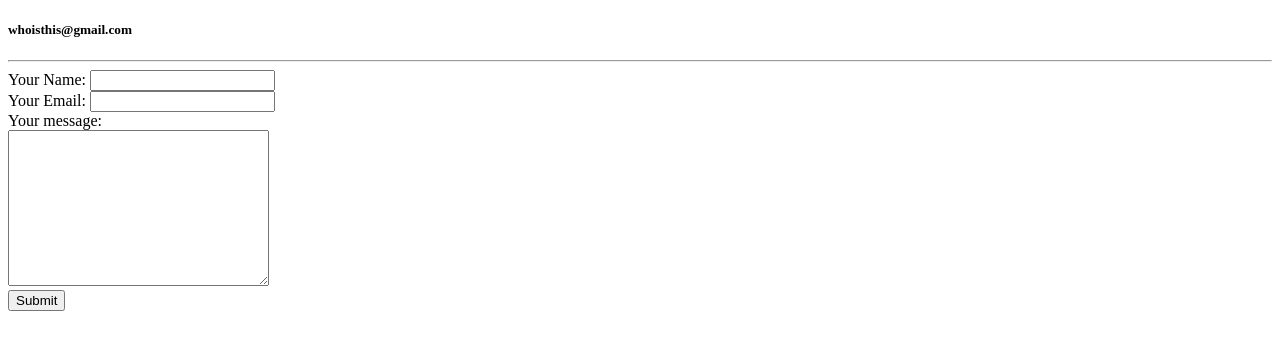
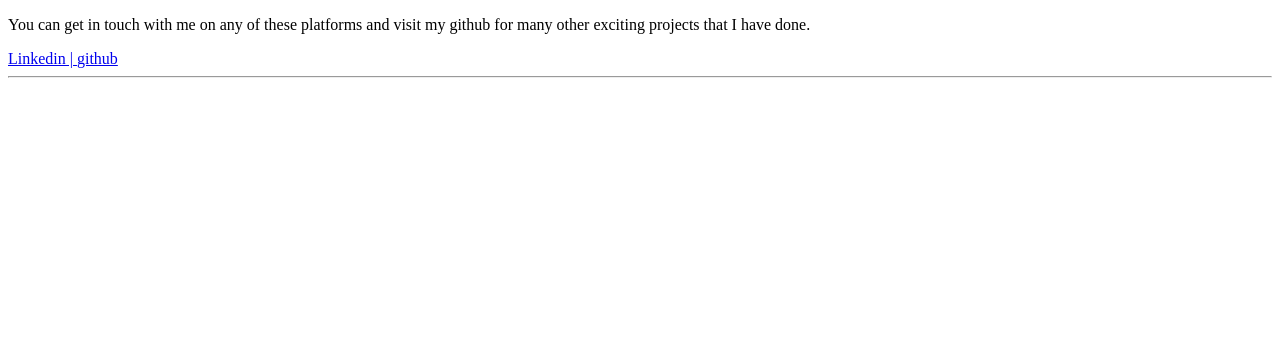
Before and after one commit to ychigiji/cv, a plain HTML site: page contacts.html in a window 1280 px wide. Drawn offline with Linux system fonts and the light colour scheme.

Commit message:
Update contacts.html

```diff
--- a/contacts.html
+++ b/contacts.html
@@ -6,17 +6,14 @@
   </head>
 
   <body>
-    <h5>whoisthis@gmail.com</h5>
+
+    <p>You can get in touch with me on any of these platforms and visit my github for many other exciting projects that I have done.</p>
+
+    <a href="https://www.linkedin.com/in/yolanda-chigiji ">Linkedin  |  </a>
+    <a href="https://github.com/ychigiji">github</a>
+
     <hr>
-    <form class="" action="mailto:whoisthis@gmail.com" method="post" enctype="text/plain">
-      <label> Your Name: </label>
-      <input type="text" name="yourName" value=""><br>
-      <label>Your Email:</label>
-      <input type="email" name="yourEmail" value=""><br>
-      <label>Your message:</label><br>
-      <textarea name="name" rows="10" cols="30"></textarea><br>
-      <input type="submit" name="yourMessage"> <br>
-    </form>
+
   </body>
 
 </html>
```
